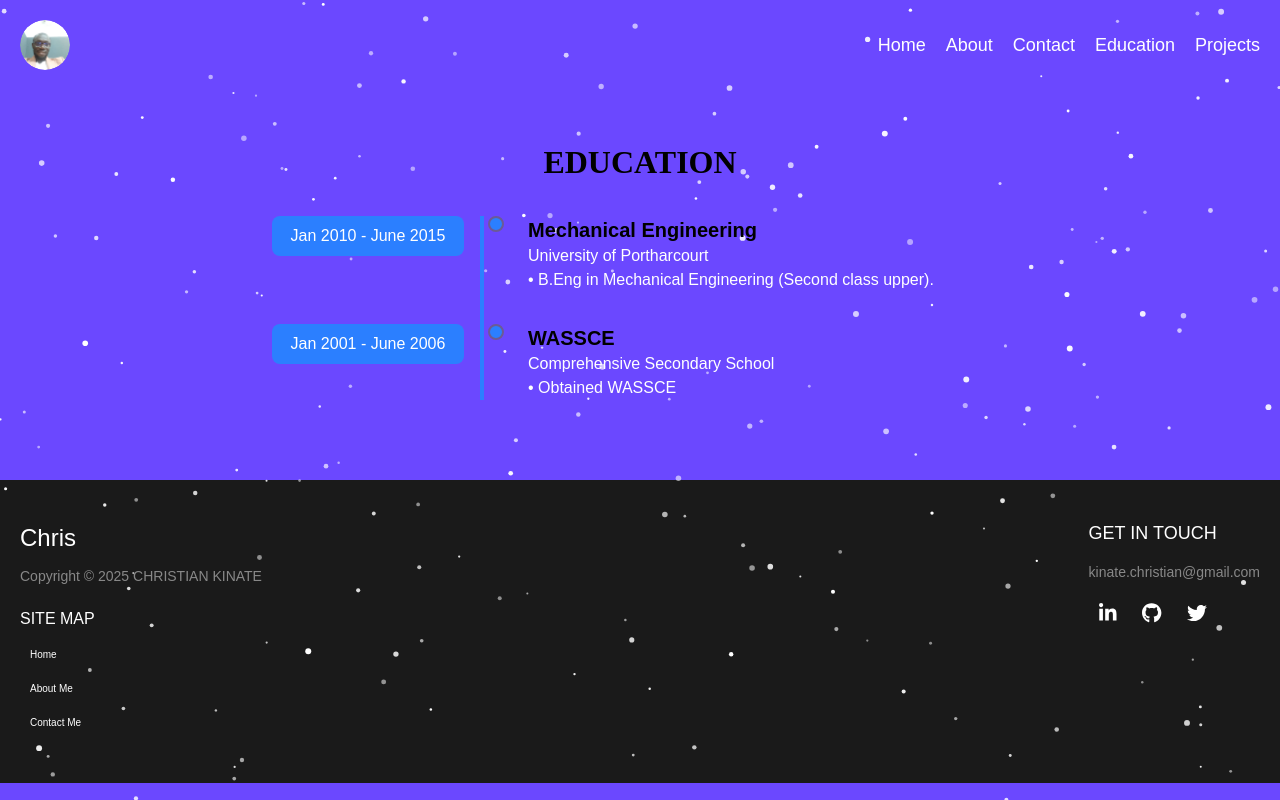
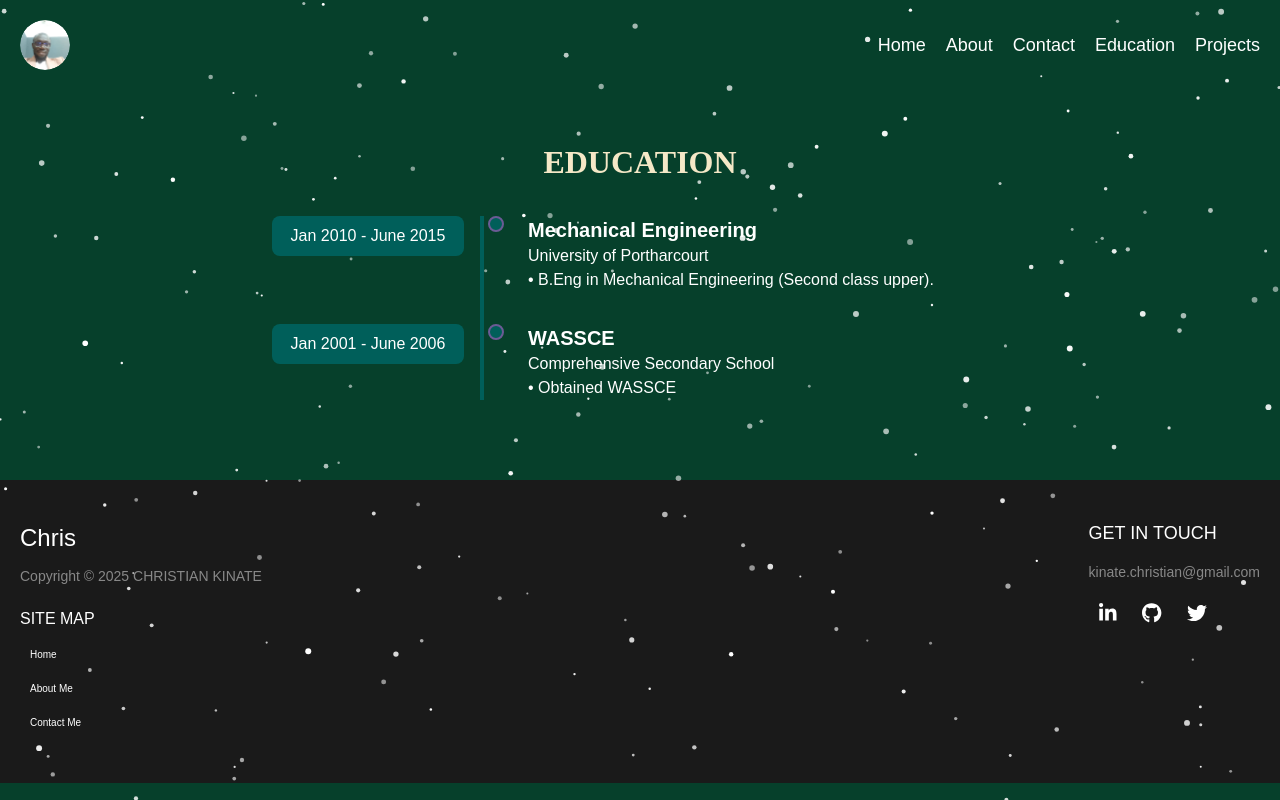
Before and after one commit to ckinate/Chrisprofile, a React (Vite) app: page /education in a window 1280 px wide. Built offline with nearby package versions, Linux system fonts and the light colour scheme.

Commit message:
ColorChanges

```diff
--- a/src/App.css
+++ b/src/App.css
@@ -1,7 +1,8 @@
 body {
   margin: 0;
   font-family: Arial, sans-serif;
-  background: #6b48ff;
+  /* background: #6b48ff; */
+  background: #06402B;
 }
 
 .App {
--- a/src/components/EducationItem.tsx
+++ b/src/components/EducationItem.tsx
@@ -9,13 +9,13 @@ interface EducationItemProps {
 export default function EducationItem({ date, title, company, details }:EducationItemProps) {
   return (
     <div className="flex flex-col md:flex-row items-center md:items-start mb-8 relative">
-    <div className="bg-blue-500 text-white px-4 py-2 rounded-lg mb-4 md:mb-0 md:mr-6 text-center w-48">
+    <div className="bg-teal-800 text-white px-4 py-2 rounded-lg mb-4 md:mb-0 md:mr-6 text-center w-48">
       {date}
     </div>
     <div className="flex items-center md:items-start">
-      <div className="w-4 h-4 bg-blue-500 rounded-full mr-4 md:mr-6 z-10 border-2 border-[#6B5B95]"></div>
+      <div className="w-4 h-4 bg-teal-800 rounded-full mr-4 md:mr-6 z-10 border-2 border-[#6B5B95]"></div>
       <div>
-        <h3 className="text-xl font-semibold">{title}</h3>
+        <h3 className="text-xl font-semibold text-white">{title}</h3>
         <p className="text-white">{company}</p>
         {details.map((detail, index) => (
           <p key={index} className="text-white">• {detail}</p>
--- a/src/pages/Education.tsx
+++ b/src/pages/Education.tsx
@@ -25,7 +25,7 @@ export default function Education() {
     <div className="max-w-3xl mx-auto py-12 px-4">
           <h1 className="education-text">EDUCATION</h1>
           <div className="relative">
-            <div className="absolute left-[208px] top-0 h-full w-1 bg-blue-500 hidden md:block"></div>
+            <div className="absolute left-[208px] top-0 h-full w-1 bg-teal-800 hidden md:block"></div>
             {education.map((edu, index) => (
               <EducationItem key={index} {...edu} />
             ))}
--- a/src/styles/Contact.css
+++ b/src/styles/Contact.css
@@ -39,7 +39,7 @@
   }
 
   .contact-options a {
-    background-color: #6b21a8;
+    background-color: #2A5C5A;
     color: white;
     border: none;
     padding: 10px;
--- a/src/styles/Education.css
+++ b/src/styles/Education.css
@@ -7,5 +7,6 @@
     font-family: Lucida Handwriting, Brush Script MT, Cursive;
     font-size: 32px;
     margin-bottom: 30px;
+    color: #F5E8C7;
 
 }
--- a/src/styles/Navbar.css
+++ b/src/styles/Navbar.css
@@ -90,7 +90,8 @@
       top: 60px;
       left: 0;
       width: 100%;
-      background-color: #6b48ff; /* Match the background color */
+      /* background-color: #2A5C5A;  */
+      background-color: #06402B;
       padding: 20px;
       text-align: center;
     }
--- a/src/styles/ProjectCard.css
+++ b/src/styles/ProjectCard.css
@@ -58,7 +58,8 @@
   }
 
   .tech-item {
-    background-color: #6c5ce7;
+    /* background-color: #6c5ce7; */
+    background-color: #2A5C5A;
     padding: 5px 10px;
     border-radius: 5px;
   }
```
